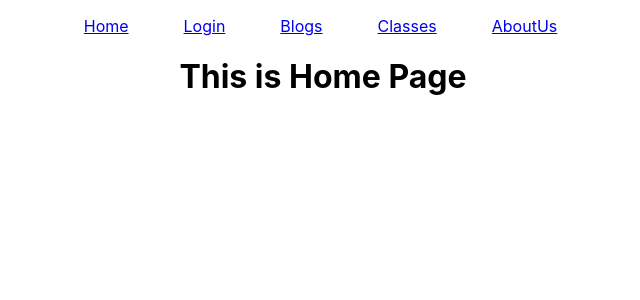
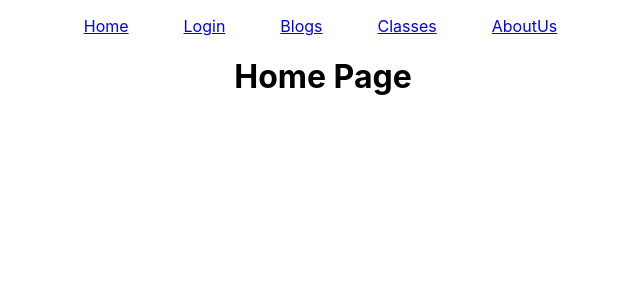
Before and after one commit to Darshan4943/Project-1, a React (Create React App) app: page / in a window 1280 px wide. Shown: the top 300 px of the page, without its empty margins (317-957 px from the left). Built offline with nearby package versions, Linux system fonts and the light colour scheme.

Commit message:
Home change

```diff
--- a/src/Components/Home/Home.js
+++ b/src/Components/Home/Home.js
@@ -3,7 +3,7 @@ import React from 'react'
 export const Home = () => {
   return (
     <div>
-        <h1>This is Home Page</h1>
+        <h1> Home Page</h1>
     </div>
   )
 }
```
